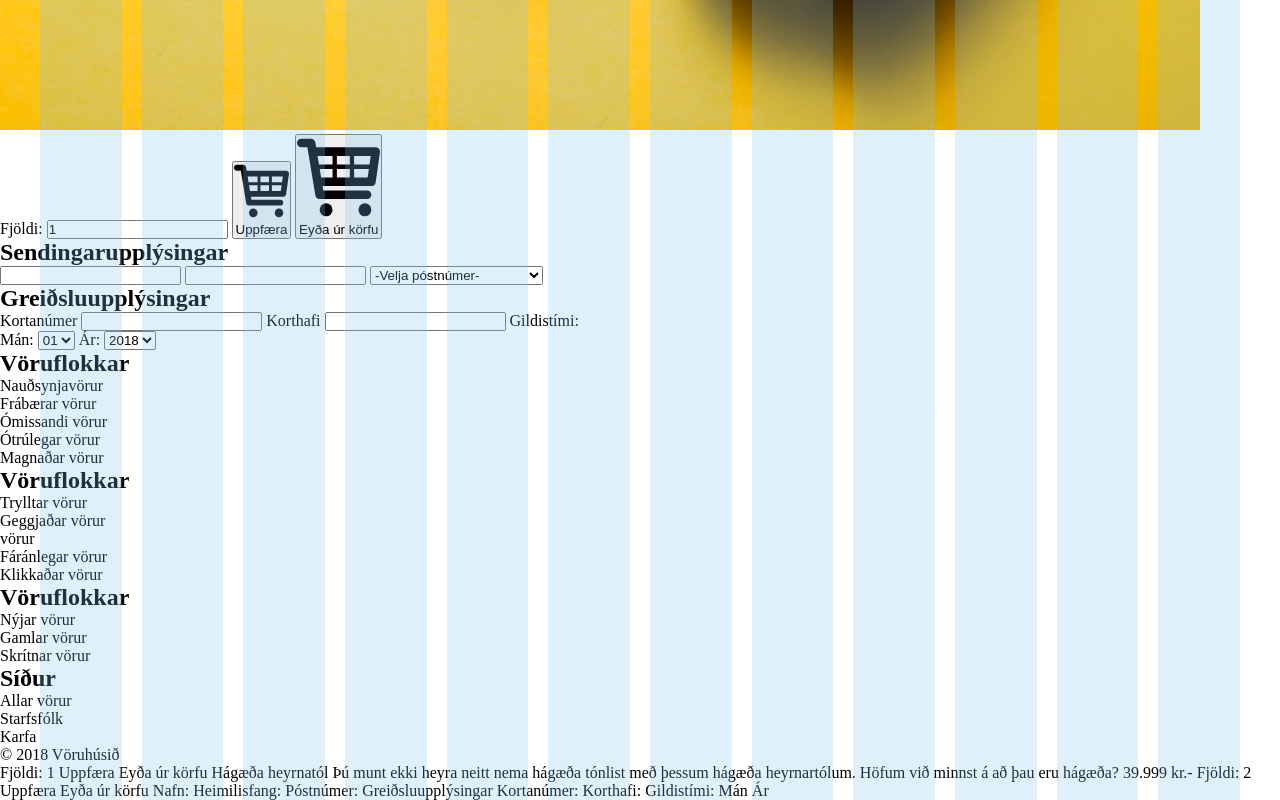
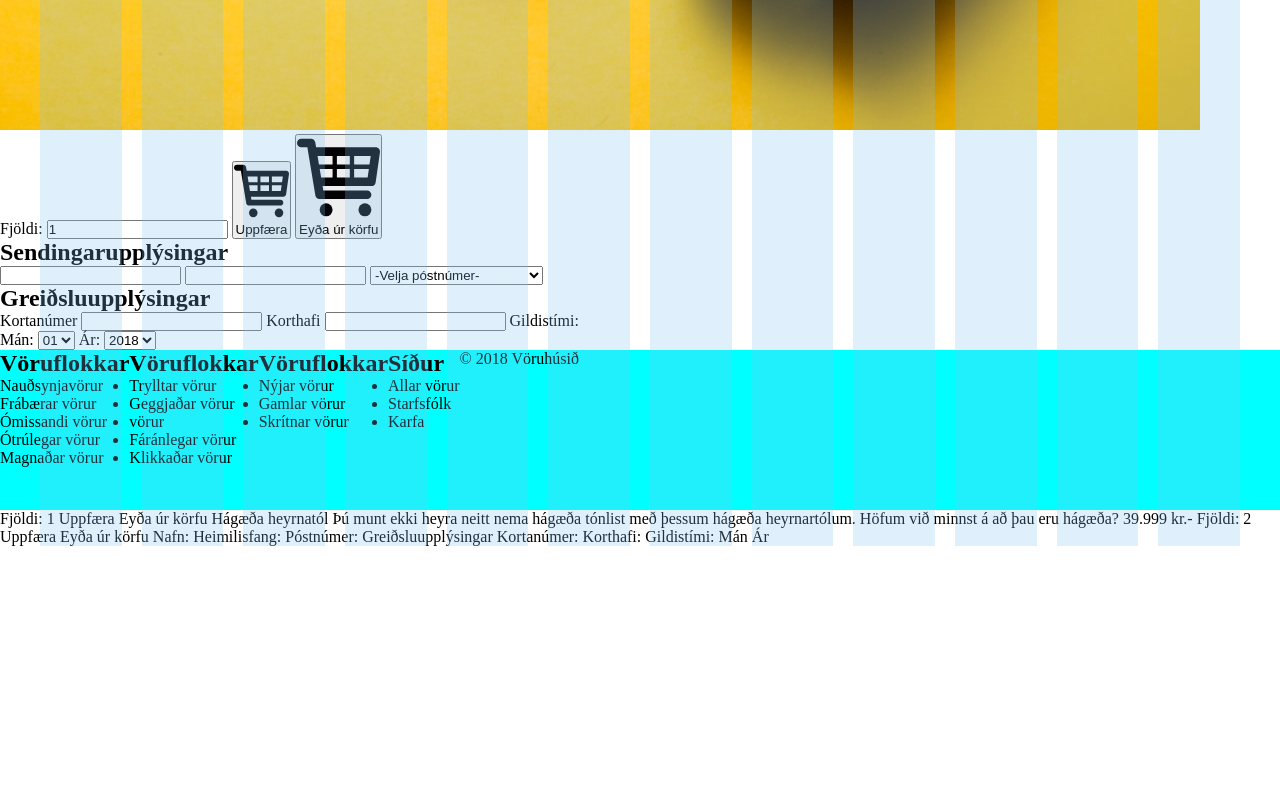
Before and after one commit to Branch-Master/vef_hopverkefni1, a website: page vef_hopverkefni1/pages/cart.html in a window 1280 px wide. Shown: the part 2636-3436 px from the top of the page. After the commit the page ends 3182 px from the top, so only its background shows below. Drawn offline with nearby package versions, Linux system fonts and the light colour scheme; files that its build step writes are made by us from their sources.

Commit message:
bætti við stylelint

```diff
--- a/vef_hopverkefni1/pages/cart.html
+++ b/vef_hopverkefni1/pages/cart.html
@@ -5,8 +5,8 @@
     <meta name="viewport" content="width=device-width, initial-scale=1">
     <title>Vöruhúsið</title>
 
-    <link rel="stylesheet" href="grid.css">
-    <link rel="stylesheet" href="styles.css">
+    <link rel="stylesheet" href="../grid.css">
+    <link rel="stylesheet" href="../styles.css">
   </head>
   <body>
 
--- /dev/null
+++ b/vef_hopverkefni1/scss/footer.scss
@@ -0,0 +1,8 @@
+
+footer{
+    display: flex;
+    flex-direction: row;
+    height: 20vh;
+    background-color: aqua;
+
+}
--- a/vef_hopverkefni1/styles.scss
+++ b/vef_hopverkefni1/styles.scss
@@ -18,7 +18,5 @@ html { /* stylelint-disable-line */
   // TODO fleiri grunn stillingar
 }
 
-
-
 // TODO sækja allar sass skrár
-//@import "scss/...";
+@import "scss/footer.scss";
```
Also changed, not shown: vef_hopverkefni1/package.json (+10 -5 lines), vef_hopverkefni1/pages/products.html (+2 -2 lines), vef_hopverkefni1/pages/staff.html (+2 -2 lines), vef_hopverkefni1/styles.css, 2 other files.
